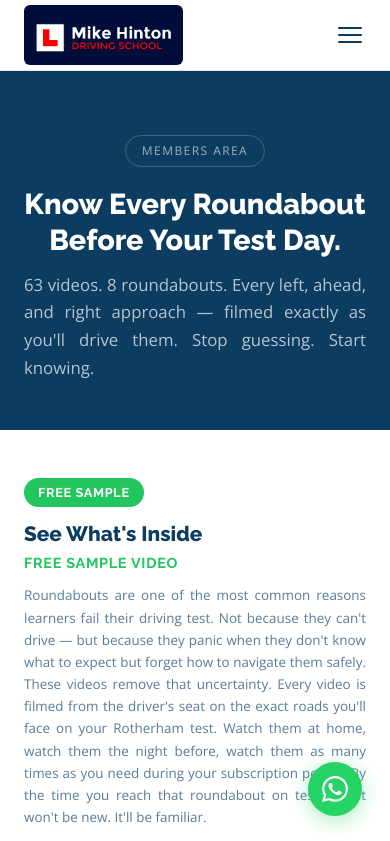
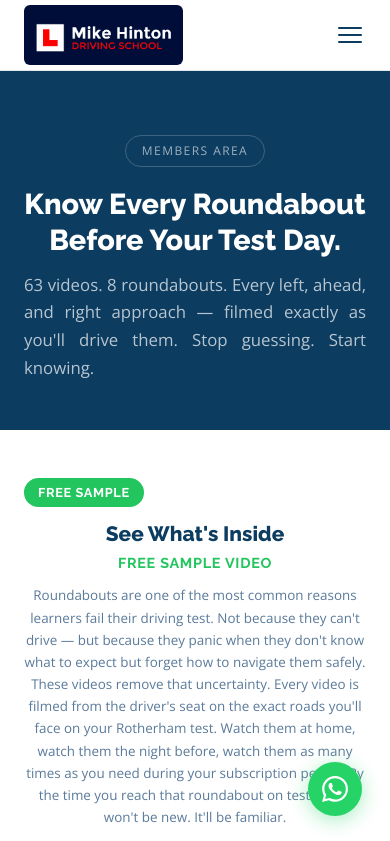
Before and after one commit to mikehinton-wq/mods-website, a React (Vite) app: page /members in a window 390 px wide. Shown: the top 841 px of the page. Built offline with nearby package versions, Linux system fonts and the light colour scheme.

Commit message:
Update site

```diff
--- a/src/index.css
+++ b/src/index.css
@@ -314,4 +314,20 @@ ul.check-list li::before {
     grid-template-columns: 1fr;
     gap: 24px;
   }
+
+  .members-sample-grid h2,
+  .members-sample-grid p,
+  .members-sample-grid span {
+    text-align: center !important;
+    display: block;
+  }
+
+  .members-sample-grid a {
+    display: block;
+    text-align: center;
+  }
+
+  .members-pricing-row > div {
+    text-align: center;
+  }
 }
```
